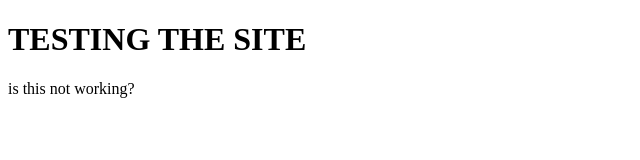
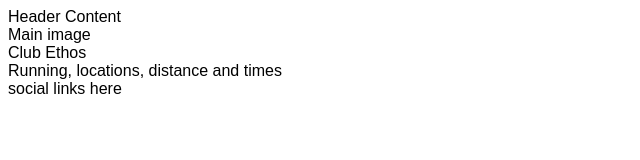
Before and after one commit to christiangoran/love-running, a plain HTML site: page index.html in a window 1280 px wide. Shown: the whole page, without its empty margins (0-640 px from the left). Drawn offline with Linux system fonts and the light colour scheme.

Commit message:
added metadata to head, linked css file and added core structure for home page

```diff
--- a/assets/css/style.css
+++ b/assets/css/style.css
@@ -0,0 +1,3 @@
+body {
+    font-family: Arial;
+}
--- a/index.html
+++ b/index.html
@@ -3,11 +3,27 @@
 <head>
     <meta charset="UTF-8">
     <meta http-equiv="X-UA-Compatible" content="IE=edge">
-    <meta name="viewport" content="width=<device-width>, initial-scale=1.0">
-    <title>Document</title>
+    <meta name="viewport" content="width=device-width, initial-scale=1.0">
+    <meta name="description" content="Love Running Club Dublin, Ireland">
+    <meta name="keywords" content="Love Running, running club, Dublin, Ireland">
+
+    <link rel="stylesheet" href="assets/css/style.css">
+    <title>Love Running</title>
 </head>
+
 <body>
-    <h1>TESTING THE SITE</h1>
-    <p>is this not working?</p>
+    <header>Header Content</header>
+    <section>
+        Main image
+    </section>
+    <section>
+        Club Ethos
+    </section>
+    <section>
+        Running, locations, distance and times
+    </section>
+    <footer>
+        social links here
+    </footer>
 </body>
 </html>
```
